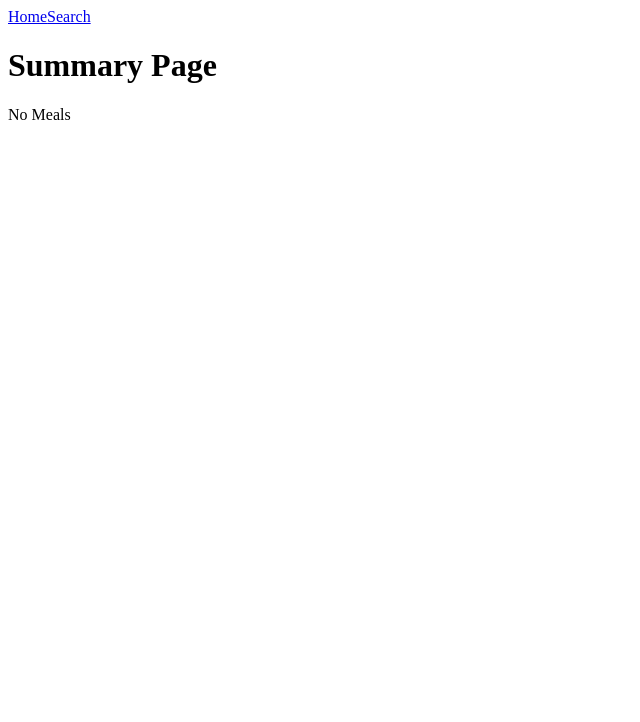
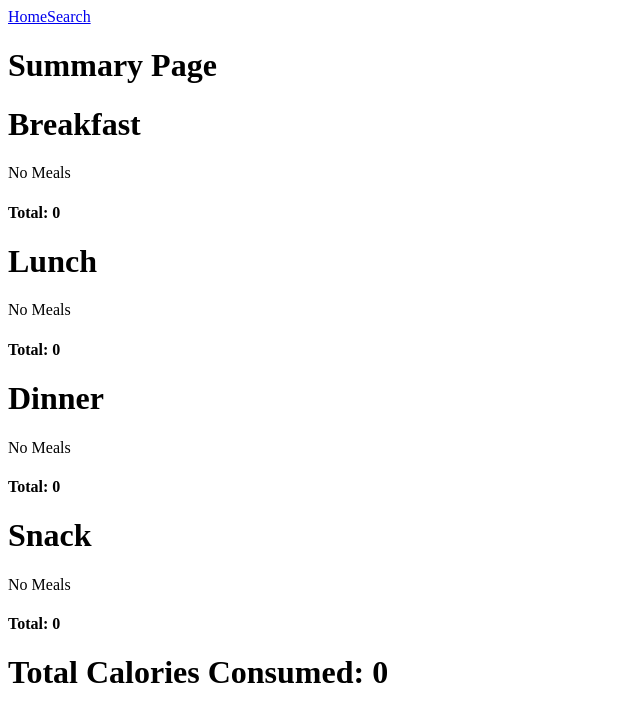
Before and after one commit to altafmquadri/caloriEat, a React app: page / in a window 1280 px wide. Shown: the top 722 px of the page, without its empty margins (0-640 px from the left). Built offline with nearby package versions, Linux system fonts and the light colour scheme.

Commit message:
added multiple categories for MealSummary to render, added helpers function capitalize

```diff
--- a/src/components/MealItem.js
+++ b/src/components/MealItem.js
@@ -7,7 +7,7 @@ const MealItem = (props) => {
     return (
         <div>
             <Link to={`/edit/${props.uuid}`}>
-                <h1>{props.foodItem}</h1>
+                <h2>{props.foodItem}</h2>
             </Link>
             <h3>{props.calories}</h3>
         </div>
--- a/src/components/MealList.js
+++ b/src/components/MealList.js
@@ -1,5 +1,4 @@
 import React from 'react';
-import { connect } from 'react-redux'
 import MealItem from './MealItem'
 
 const MealList = (props) => {
@@ -18,8 +17,4 @@ const MealList = (props) => {
     );
 }
 
-const mapStateToProps = state => ({
-    meals: state.meals
-})
-
-export default connect(mapStateToProps)(MealList);
+export default MealList
--- a/src/components/MealPage.js
+++ b/src/components/MealPage.js
@@ -1,12 +1,10 @@
 import React from 'react';
 import MealSummary from './MealSummary';
-import MealList from './MealList';
 
 const MealPage = () => {
     return (
         <div>
             <MealSummary />
-            <MealList />
         </div>
     );
 }
--- a/src/components/MealSummary.js
+++ b/src/components/MealSummary.js
@@ -1,16 +1,52 @@
 import React, { Component } from 'react';
+import { connect } from 'react-redux'
+import MealList from './MealList';
+import { capitalize } from '../helpers/helpers'
 
 
 class MealSummary extends Component {
     state = {}
 
+    renderMealCategory = (mealCategory) => {
+        return this.props.meals.filter(meal => meal.mealCategory === mealCategory)
+    }
+
+    renderFilteredTotal = (mealCategory) => {
+        return this.props.meals.filter(meal => meal.mealCategory === mealCategory)
+            .reduce((sum, n) => sum + n.calories, 0)
+    }
+
+    renderTotal = () => (this.props.meals.reduce((sum, n) => sum + n.calories, 0))
+
+    renderMeals = () => {
+        const categories = ['breakfast', 'lunch', 'dinner', 'snack']
+
+        return categories.map(category => {
+            return (
+                <div key={category}>
+                    <h1>{capitalize(category)}</h1>
+                    <MealList meals={this.renderMealCategory(category)} />
+                    <h4>Total: {this.renderFilteredTotal(category)}</h4>
+                </div>
+            )
+        })
+    }
+
     render() {
         return (
             <div>
                 <h1>Summary Page</h1>
+                {this.renderMeals()}
+                <div>
+                    <h1>Total Calories Consumed: {this.renderTotal()}</h1>
+                </div>
             </div>
         );
     }
 }
 
-export default MealSummary
+const mapStateToProps = (state) => ({
+    meals: state.meals
+})
+
+export default connect(mapStateToProps)(MealSummary)
--- /dev/null
+++ b/src/helpers/helpers.js
@@ -0,0 +1,5 @@
+export const capitalize = (str) => {
+    let letters = [...str]
+    letters[0] = letters[0].toUpperCase()
+    return letters.join('')
+}
```
